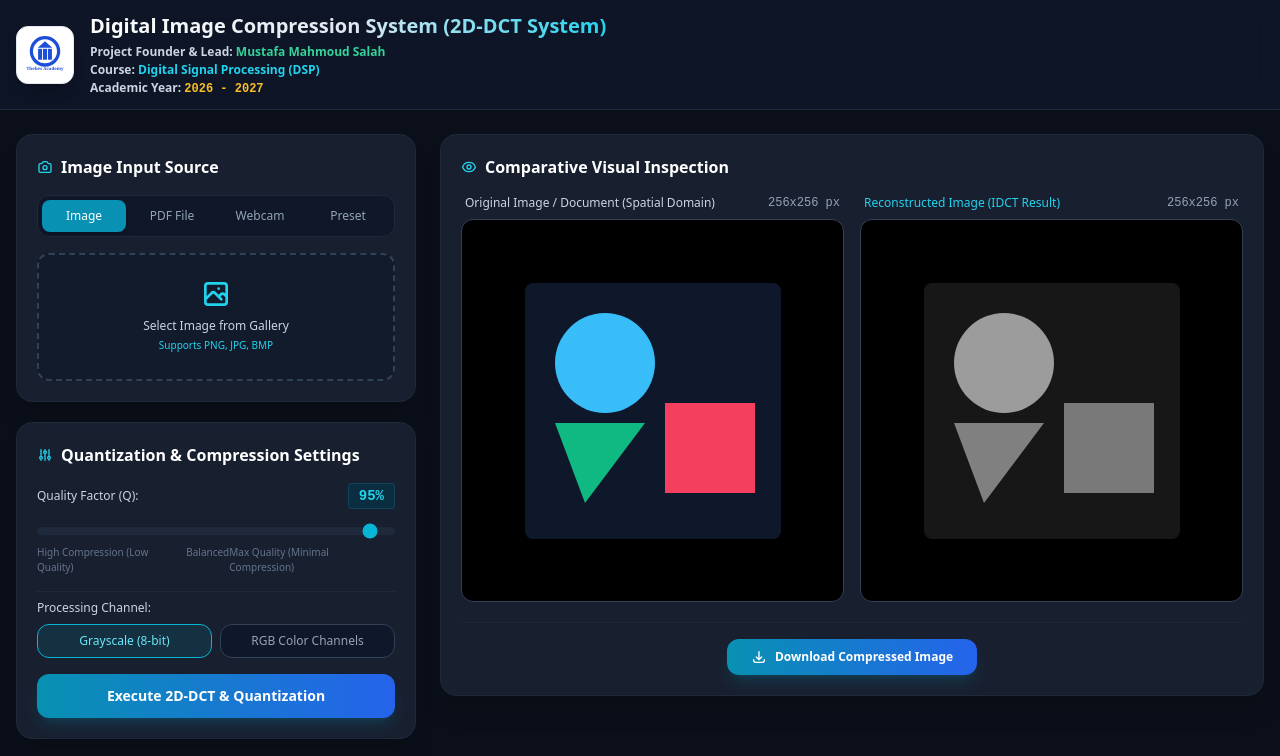
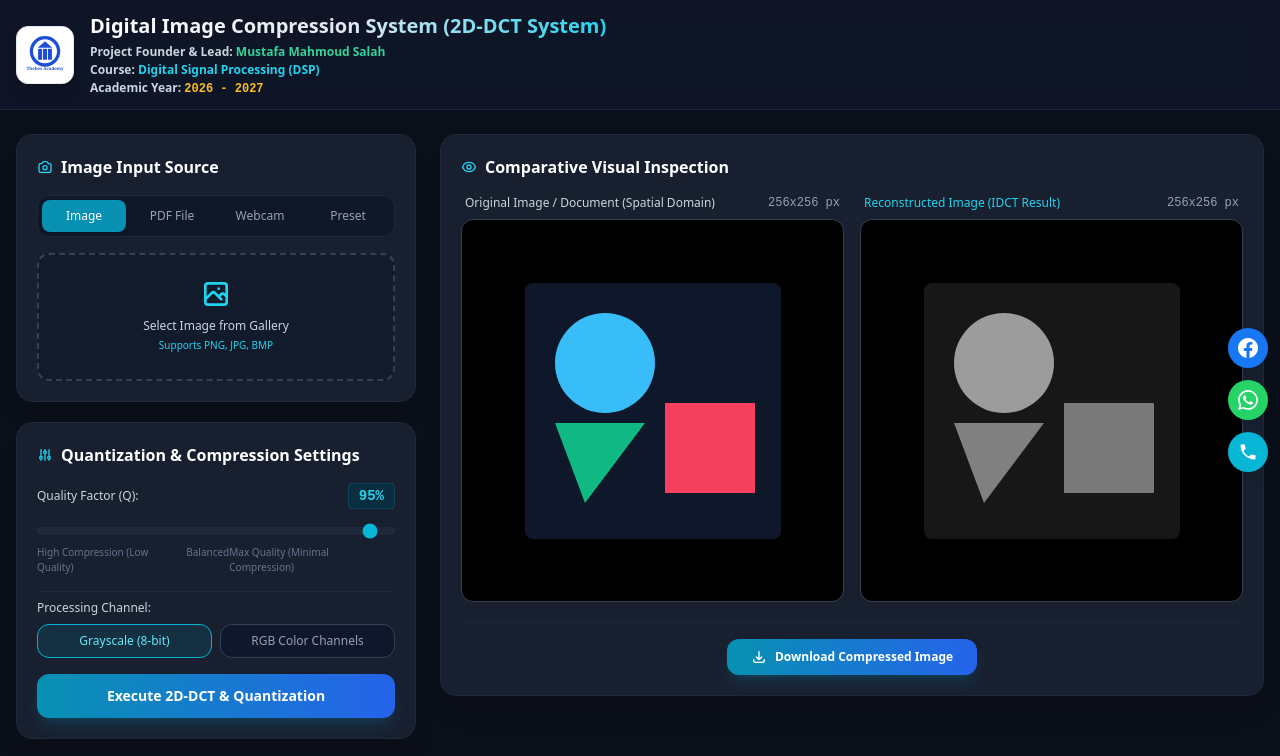
Before and after one commit to mm9036922-gif/dct-image-compression, a plain HTML site: page index.html in a window 1280 px wide. Shown: the top 756 px of the page. Drawn offline with nearby package versions, Linux system fonts and the light colour scheme.

Commit message:
Add Facebook, WhatsApp and Call contact buttons

```diff
--- a/index.html
+++ b/index.html
@@ -71,6 +71,19 @@
     </style>
 </head>
 <body class="min-h-screen flex flex-col justify-between selection:bg-cyan-500 selection:text-white">
+    <!-- Contact links: Facebook / WhatsApp / Call -->
+    <div class="fixed top-1/2 right-3 -translate-y-1/2 z-50 flex flex-col gap-3">
+        <a href="https://www.facebook.com/share/1K1UdhYR3v/" target="_blank" rel="noopener" aria-label="Facebook" class="w-10 h-10 rounded-full bg-[#1877F2] flex items-center justify-center shadow-lg hover:scale-110 transition-transform">
+            <svg class="w-5 h-5 fill-white" viewBox="0 0 24 24"><path d="M24 12.073c0-6.627-5.373-12-12-12s-12 5.373-12 12c0 5.99 4.388 10.954 10.125 11.854v-8.385H7.078v-3.47h3.047V9.43c0-3.007 1.792-4.669 4.533-4.669 1.312 0 2.686.235 2.686.235v2.953H15.83c-1.491 0-1.956.925-1.956 1.874v2.25h3.328l-.532 3.47h-2.796v8.385C19.612 23.027 24 18.062 24 12.073z"/></svg>
+        </a>
+        <a href="https://wa.me/201025222752" target="_blank" rel="noopener" aria-label="WhatsApp" class="w-10 h-10 rounded-full bg-[#25D366] flex items-center justify-center shadow-lg hover:scale-110 transition-transform">
+            <svg class="w-5 h-5 fill-white" viewBox="0 0 24 24"><path d="M17.472 14.382c-.297-.149-1.758-.867-2.03-.967-.273-.099-.471-.148-.67.15-.197.297-.767.966-.94 1.164-.173.199-.347.223-.644.075-.297-.15-1.255-.463-2.39-1.475-.883-.788-1.48-1.761-1.653-2.059-.173-.297-.018-.458.13-.606.134-.133.298-.347.446-.52.149-.174.198-.298.298-.497.099-.198.05-.371-.025-.52-.075-.149-.669-1.612-.916-2.207-.242-.579-.487-.5-.669-.51-.173-.008-.371-.01-.57-.01-.198 0-.52.074-.792.372-.272.297-1.04 1.016-1.04 2.479 0 1.462 1.065 2.875 1.213 3.074.149.198 2.096 3.2 5.077 4.487.709.306 1.262.489 1.694.625.712.227 1.36.195 1.871.118.571-.085 1.758-.719 2.006-1.413.248-.694.248-1.289.173-1.413-.074-.124-.272-.198-.57-.347m-5.421 7.403h-.004a9.87 9.87 0 01-5.031-1.378l-.361-.214-3.741.982.998-3.648-.235-.374a9.86 9.86 0 01-1.51-5.26c.001-5.45 4.436-9.884 9.888-9.884 2.64 0 5.122 1.03 6.988 2.898a9.825 9.825 0 012.893 6.994c-.003 5.45-4.437 9.884-9.885 9.884m8.413-18.297A11.815 11.815 0 0012.05 0C5.495 0 .16 5.335.157 11.892c0 2.096.547 4.142 1.588 5.945L.057 24l6.305-1.654a11.882 11.882 0 005.683 1.448h.005c6.554 0 11.89-5.335 11.893-11.893a11.821 11.821 0 00-3.48-8.413z"/></svg>
+        </a>
+        <a href="tel:+201025222752" aria-label="Call" class="w-10 h-10 rounded-full bg-cyan-500 flex items-center justify-center shadow-lg hover:scale-110 transition-transform">
+            <svg class="w-5 h-5 fill-white" viewBox="0 0 24 24"><path d="M6.62 10.79c1.44 2.83 3.76 5.14 6.59 6.59l2.2-2.2c.27-.27.67-.36 1.02-.24 1.12.37 2.33.57 3.57.57.55 0 1 .45 1 1V20c0 .55-.45 1-1 1-9.39 0-17-7.61-17-17 0-.55.45-1 1-1h3.5c.55 0 1 .45 1 1 0 1.25.2 2.45.57 3.57.11.35.03.74-.25 1.02l-2.2 2.2z"/></svg>
+        </a>
+    </div>
+
 
     <!-- Header Section -->
     <header class="border-b border-slate-800 bg-slate-900/80 sticky top-0 z-50 backdrop-blur-md">
```
